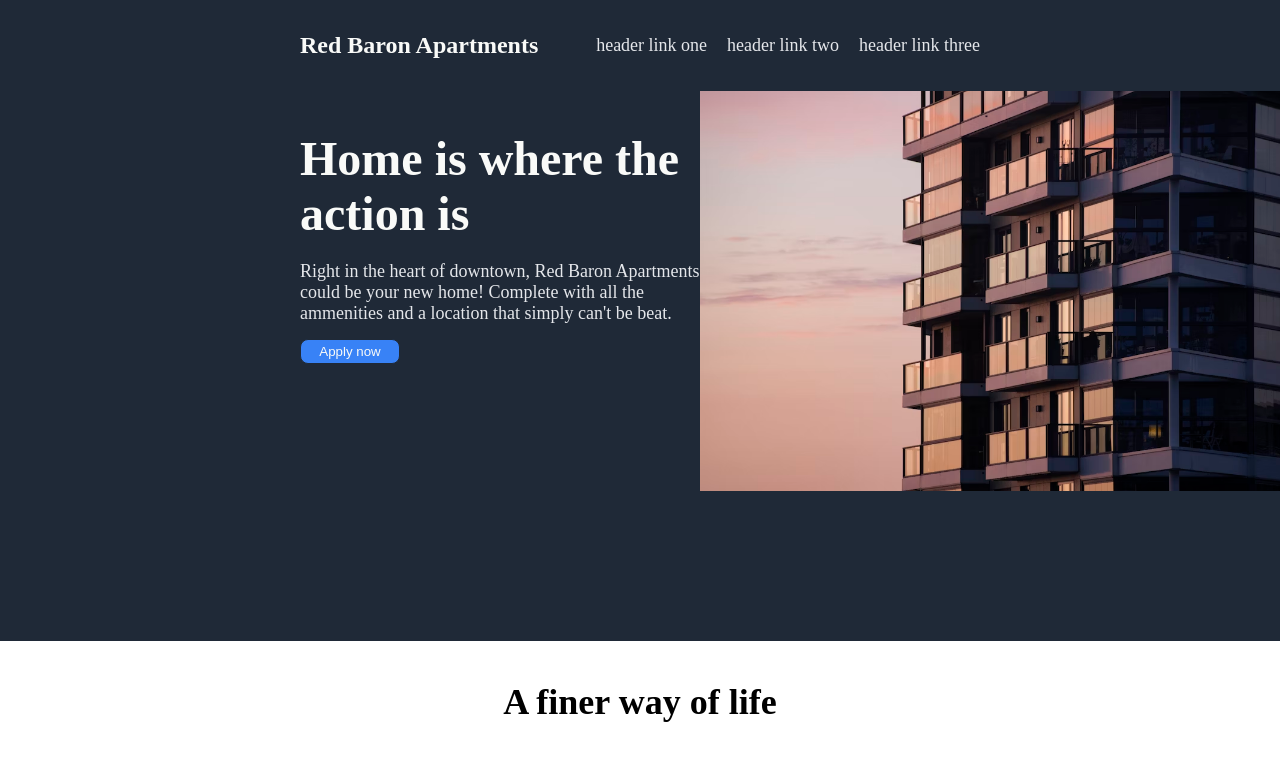
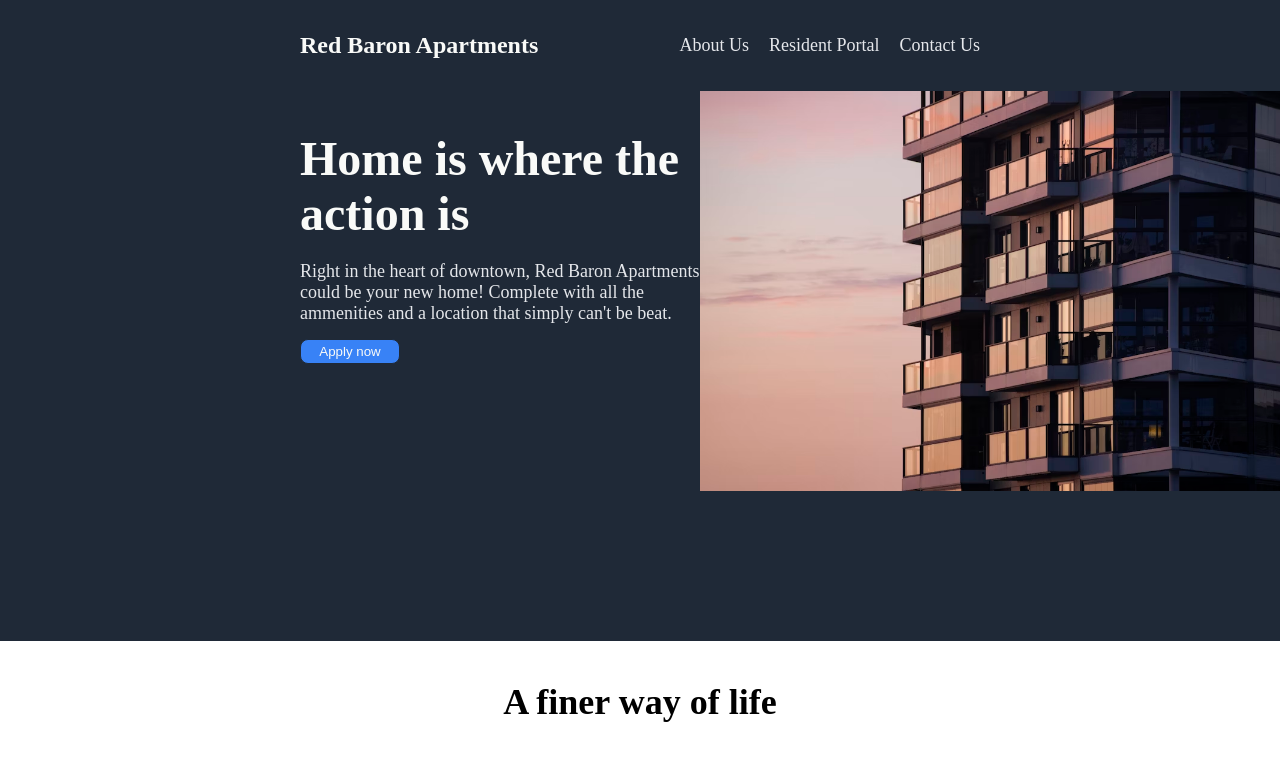
Before and after one commit to ThizzGod/Odin-Landing-Page, a plain HTML site: page index.html in a window 1280 px wide. Shown: the top 760 px of the page. Drawn offline with Linux system fonts and the light colour scheme.

Commit message:
Fill in text for header links

```diff
--- a/index.html
+++ b/index.html
@@ -11,9 +11,9 @@
         <div class="h-top">
             <h4 class="logo">Red Baron Apartments</h4>
             <ul class="links">
-                <li>header link one</li>
-                <li>header link two</li>
-                <li>header link three</li>
+                <li>About Us</li>
+                <li>Resident Portal</li>
+                <li>Contact Us</li>
             </ul>
         </div>
         <div class="img-align">
```
